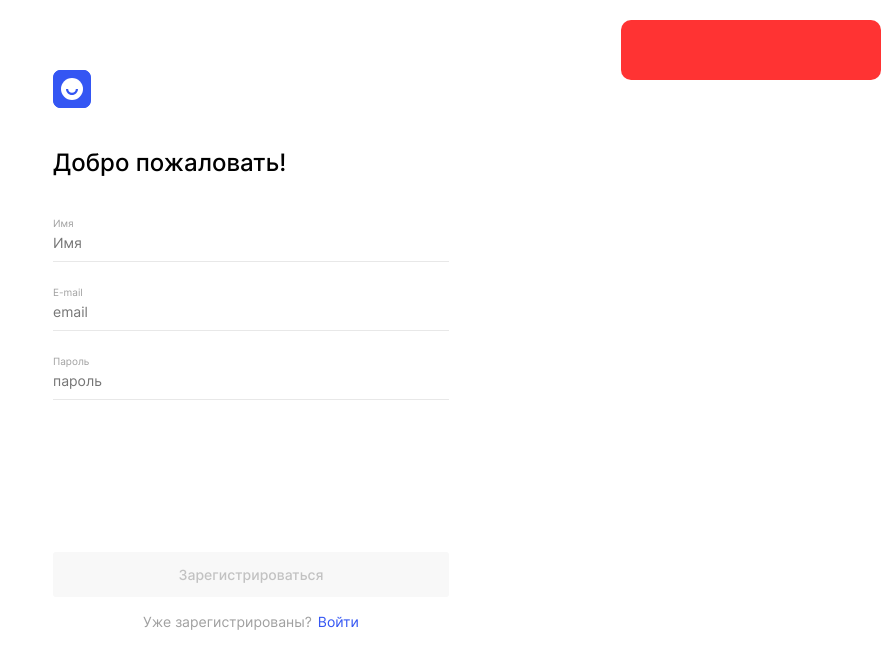
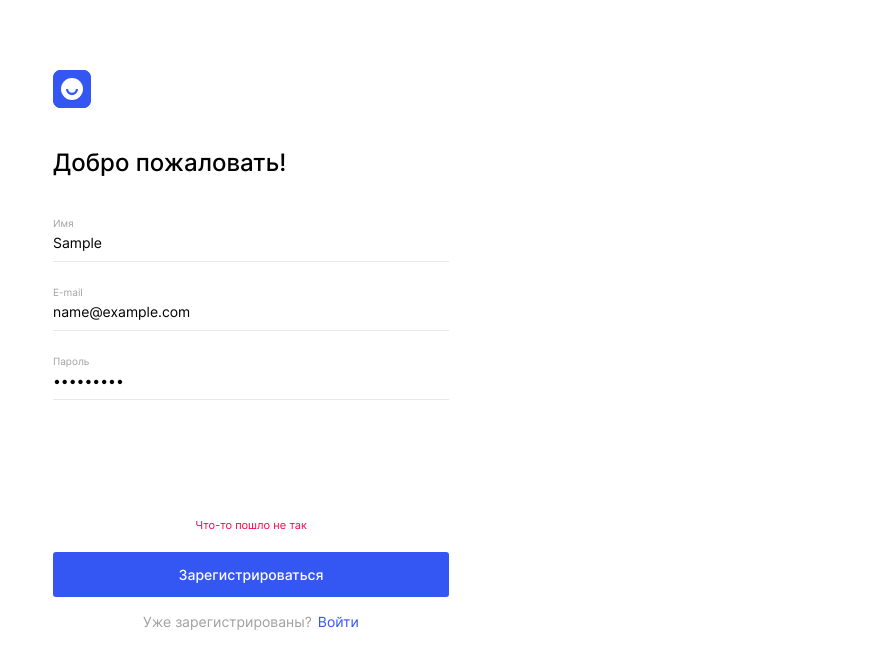
Before and after one commit to andrekur/movies-explorer-frontend, a React (Create React App) app: page /signup in a window 1280 px wide. Both pictures are taken after typing "Sample", "name@example.com", "Sample123" into the empty fields and a click on the button "Зарегистрироваться". Shown: the top 668 px of the page, without its empty margins (389-1280 px from the left). Built offline with nearby package versions, Linux system fonts and the light colour scheme; no server answers.

Commit message:
Изменяет форму Регистрации

```diff
--- a/src/components/App/App.js
+++ b/src/components/App/App.js
@@ -18,7 +18,6 @@ import Login from "../Login/Login";
 import Register from "../Register/Register";
 import NotFoundPage from "../NotFoundPage/NotFoundPage";
 import ProtectedRouteElement from "../ProtectedRoute/ProtectedRoute";
-import ErrorNotification from "../ErrorNotification/ErrorNotification";
 
 
 function App() {
@@ -27,7 +26,6 @@ function App() {
   const [api, setApi] = useState(null);
   const [inProgress, setInProgress] = useState(false);
   const [curentUser, setCurentUser] = useState(null);
-  const [errText, setErrText] = useState('');
 
   const navigate = useNavigate();
 
@@ -47,15 +45,15 @@ function App() {
     setInProgress(false);
   }
 
-  function handleRegisterFormSubmit(values) {
+  function handleRegisterFormSubmit(values, successCallBack, errCallBack) {
     setInProgress(true);
     authApi.register(values)
       .then(() => {
         navigate("/signin", {replace: true});
+        successCallBack()
       })
       .catch((err) => {
-        setErrText(DefaultApiErrText)
-        console.error(err)
+        errCallBack(DefaultApiErrText)
       })
     setInProgress(false);
   }
@@ -85,7 +83,6 @@ function App() {
           setApi(_api)
         })
         .catch((err) => {
-          setErrText(DefaultApiErrText)
           console.error(err)
         })
     };
@@ -112,7 +109,6 @@ function App() {
         localStorage.setItem('movies', JSON.stringify(moviesInStorage.map((c) => c.id === movie.id ? movie : c)));
       })
       .catch((err) => {
-        setErrText(DefaultApiErrText)
         console.error(err)
       })
   }
@@ -143,7 +139,6 @@ function App() {
         setSavedMovies(savedMovies.concat(result))
       })
       .catch((err) => {
-        setErrText(DefaultApiErrText)
         console.error(err)
       })
     }
@@ -162,7 +157,6 @@ function App() {
             <Route path="/signin" element={<Login onSubmit={handleLoginFormSubmit}/>}></Route>
             <Route path="/signup" element={<Register onSubmit={handleRegisterFormSubmit}/>}></Route>
           </Routes>
-          {errText && <ErrorNotification text={errText}></ErrorNotification>}
         </main>
         <Footer/>
     </div>
--- a/src/components/ErrorNotification/ErrorNotification.css
+++ /dev/null
@@ -1,17 +0,0 @@
-.error-notification {
-  visibility: hidden;
-  opacity: 1;
-  position: fixed;
-  top: 20px;
-  right: 10px;
-  height: 50px;
-  width: 250px;
-  padding: 5px;
-  background-color: rgba(255, 0, 0, .8);
-  border-radius: 10px;
-  transition: opacity 2s;
-}
-
-.error-notification_visible {
-  visibility: visible;
-}
--- a/src/components/ErrorNotification/ErrorNotification.js
+++ /dev/null
@@ -1,20 +0,0 @@
-import React, { useState, useEffect } from "react";
-
-function ErrorNotification({errText}) {
-  const [isShow, setIsShow] = useState(true);
-
-  useEffect(() => {
-    const timeoutId = setTimeout(() => {
-      setIsShow(false);
-    }, 5000);
-    return () => clearTimeout(timeoutId);
-  })
-
-  return (
-    <div className={`error-notification ${ isShow ? 'error-notification_visible' : ''}`}>
-      <a>{errText}</a>
-    </div>
-  )
-}
-
-export default ErrorNotification;
--- a/src/components/Login/Login.js
+++ b/src/components/Login/Login.js
@@ -24,7 +24,6 @@ function Login({onSubmit}) {
 
   function handleApiError(err) {
     setErrText(err);
-    console.log(22, err)
   }
 
   function handleSubmit(e) {
--- a/src/components/Register/Register.css
+++ b/src/components/Register/Register.css
@@ -5,7 +5,22 @@
 
 .register__form-free-hight {
   height: 128px;
+  padding-bottom: 20px;
+  display: flex;
+  flex-direction: column;
+  justify-content: end;
+  box-sizing: border-box;
 }
+
+.register__error-text {
+  color: #FF004C;
+  text-align: center;
+  font-size: 11px;
+  font-weight: 400;
+  line-height: 13px;
+  letter-spacing: 0px;
+}
+
 
 @media screen and (max-width: 800px) {
   .register {
--- a/src/components/Register/Register.js
+++ b/src/components/Register/Register.js
@@ -1,4 +1,4 @@
-import React, { useEffect, } from "react";
+import React, { useEffect, useState} from "react";
 
 import Form from "../Form/Form";
 
@@ -6,32 +6,47 @@ import { useFormAndValidation } from "../../hooks/useFormAndValidation";
 
 
 function Register({onSubmit}) {
+  const [errText, setErrText] = useState('');
   const {values, handleChange, errors, isValid, setValues, resetForm} = useFormAndValidation();
+
+  function handleInputChanged(e) {
+    setErrText('');
+    handleChange(e);
+  }
 
   useEffect(() => {
 
   }, [setValues]);
 
+  function handleApiSuccess() {
+    resetForm();
+  }
+
+  function handleApiError(err) {
+    setErrText(err);
+  }
+
   function handleSubmit(e) {
     e.preventDefault();
 
-    onSubmit(values)
-    resetForm();
+    onSubmit(values, handleApiSuccess, handleApiError);
   }
 
   return (
     <section className="register">
-      <Form onSubmit={handleSubmit} title='Добро пожаловать!' submitButtonText='Зарегистрироваться' additionalText='Уже зарегистрированы?' additionalLinkText='Войти' additionlaLink='/signin'>
+      <Form onSubmit={handleSubmit} title='Добро пожаловать!' submitButtonText='Зарегистрироваться' additionalText='Уже зарегистрированы?' additionalLinkText='Войти' additionlaLink='/signin' isValid={isValid}>
         <span className="form__input-helper">Имя</span>
-        <input className="form__input form__input_field_name" id="name" value={values.name || ''} onChange={handleChange} type="text" name="name" placeholder="Имя" minLength='2' required/>
+        <input className="form__input form__input_field_name" id="name" value={values.name || ''} onChange={handleInputChanged} type="text" name="name" placeholder="Имя" minLength='2' required/>
         <span className="form__input-error">{errors.name || ''}</span>
         <span className="form__input-helper">E-mail</span>
-        <input className="form__input form__input_field_email" id="email" value={values.email || ''} onChange={handleChange} type="email" name="email" placeholder="email" required/>
+        <input className="form__input form__input_field_email" id="email" value={values.email || ''} onChange={handleInputChanged} type="email" name="email" placeholder="email" required/>
         <span className="form__input-error">{errors.email || ''}</span>
         <span className="form__input-helper">Пароль</span>
-        <input className="form__input form__input_field_password"  id="password" value={values.password || ''} onChange={handleChange} type="password" name="password" minLength='8' placeholder="пароль" required/>
+        <input className="form__input form__input_field_password"  id="password" value={values.password || ''} onChange={handleInputChanged} type="password" name="password" minLength='8' placeholder="пароль" required/>
         <span className="form__input-error">{errors.password || ''}</span>
-        <span className="register__form-free-hight"></span>
+        <span className="register__form-free-hight">
+          {errText && <span className="register__error-text">{errText}</span>}
+        </span>
       </Form>
     </section>
   )
--- a/src/index.css
+++ b/src/index.css
@@ -24,4 +24,3 @@
 @import url(./components/Register/Register.css);
 @import url(./components/NotFoundPage/NotFoundPage.css);
 @import url(./components/Logo/Logo.css);
-@import url(./components/ErrorNotification/ErrorNotification.css);
```
